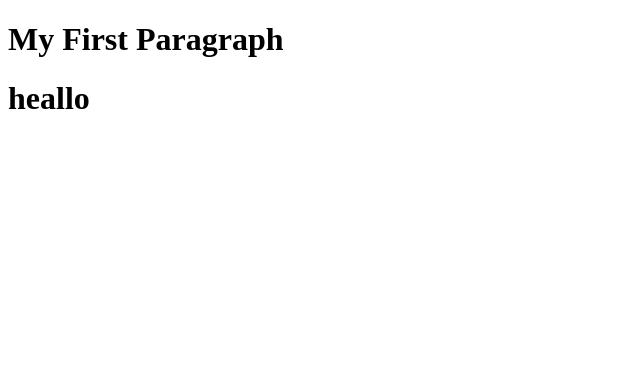
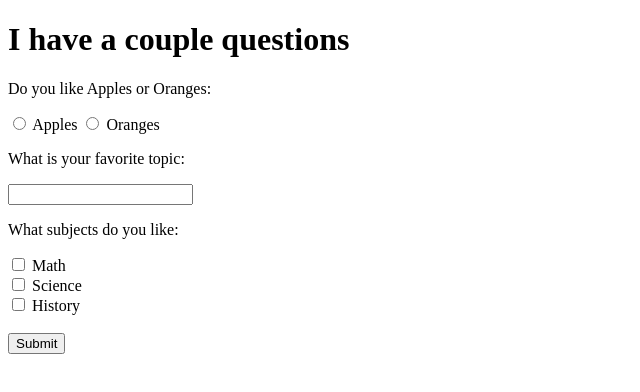
Before and after one commit to CrystalChymic/Capstone-2025, a plain HTML site: page Simple.html in a window 1280 px wide. Shown: the whole page, without its empty margins (0-640 px from the left). Drawn offline with Linux system fonts and the light colour scheme.

Commit message:
finished some stuff

```diff
--- a/Simple.html
+++ b/Simple.html
@@ -4,10 +4,39 @@
 
 <head>
 
-<h1>My First Paragraph</h1>
+<h1>I have a couple questions</h1>
+
+
+<p>Do you like Apples or Oranges:</p>
+
+<form>
+    <input type="radio" id="apple" name="fruit" value="Apples">
+    <label for="fruits">Apples</label>
+    <input type="radio" id="orange" name="fruit" value="Oranges">
+    <label for="fruits">Oranges</label>
+</form>
+
+<p>What is your favorite topic:</p>
+
+<form>
+    <input type="text" id="fname" name="fname"><br>
+</form>
+
+<p>What subjects do you like:</p>
+
+<form>
+    <input type="checkbox" id="option1" name="option1" value="Math">
+    <label for="option1"> Math</label><br>
+    <input type="checkbox" id="option2" name="option2" value="Science">
+    <label for="option2"> Science</label><br>
+    <input type="checkbox" id="option3" name="option3" value="History">
+    <label for="option3"> History</label>
+</form>
+
+<form>
+    <br><input type="submit" value="Submit">
+</form>
 
 </head>
 
-<h1>heallo</h1>
-
 </html>
```
